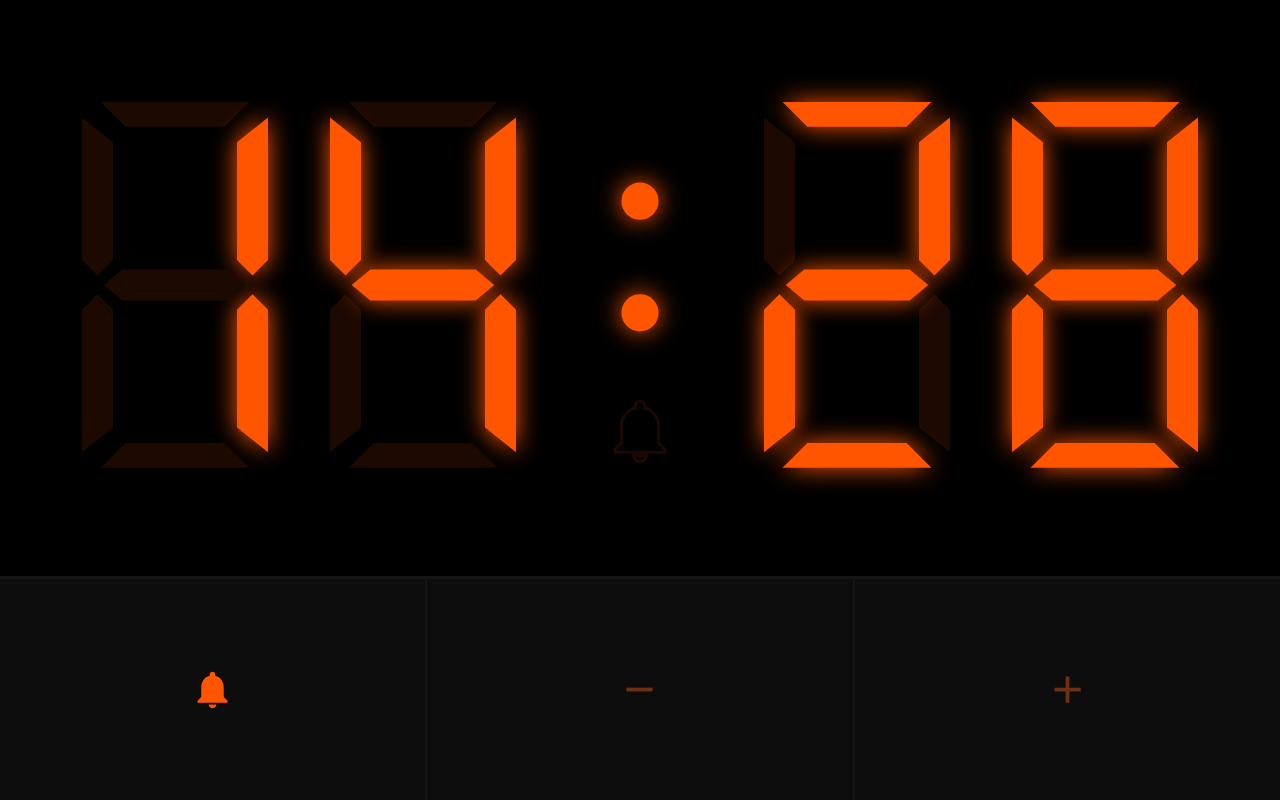
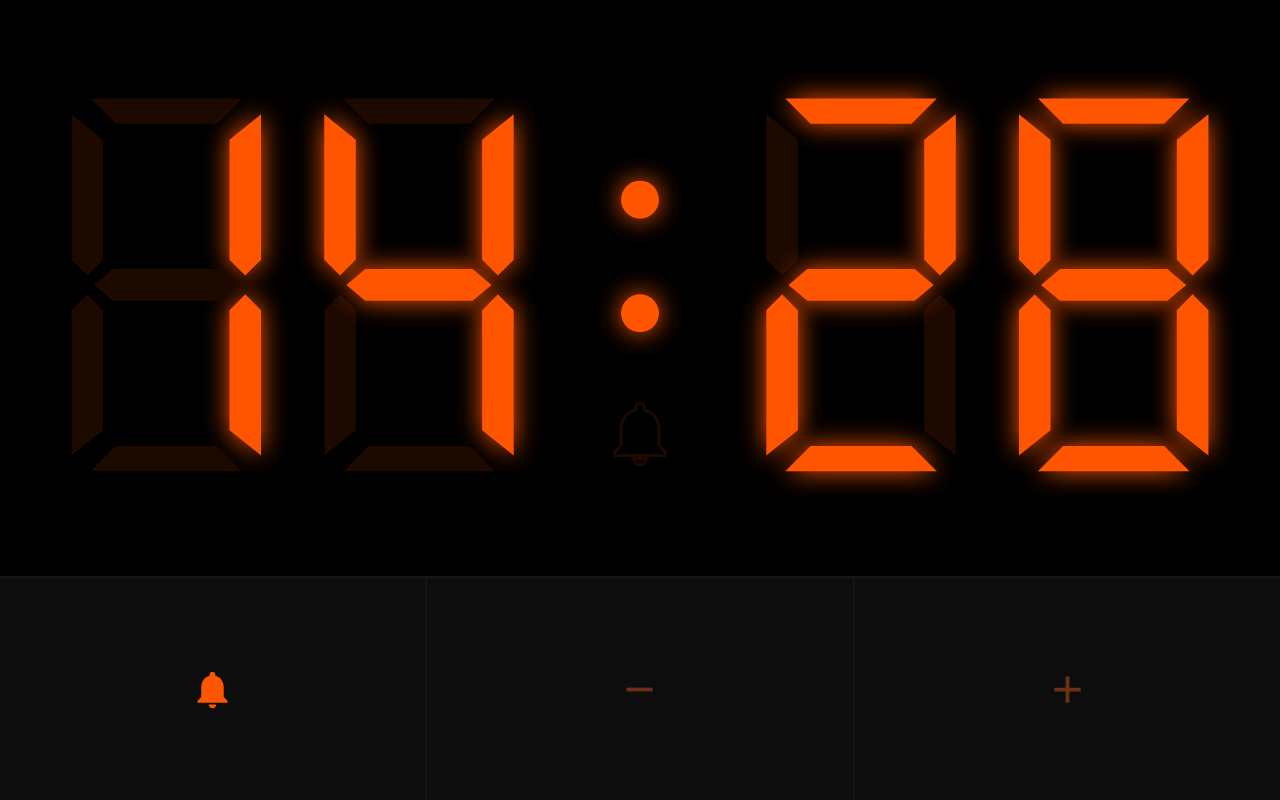
Before and after one commit to arielmessing/kitchen-timer, a website built with Vite: page index.html in a window 1280 px wide. Built offline with nearby package versions, Linux system fonts and the light colour scheme.

Commit message:
Expand clock over entire available screen

```diff
--- a/src/style.css
+++ b/src/style.css
@@ -8,6 +8,7 @@ html, body {
     background-color: #050505;
     margin: 0;
     padding: 0;
+    width: 100vw;
     height: 100vh;
     overflow: hidden;
     display: flex;
@@ -23,12 +24,12 @@ html, body {
     justify-content: center;
     align-items: center;
     background-color: #000;
-    padding: 20px;
+    padding: 40px;
 }
 
 svg {
-    width: 95%;
-    height: 100%;
+    width: 100%;
+    height: auto;
 }
 
 .segment {
```
